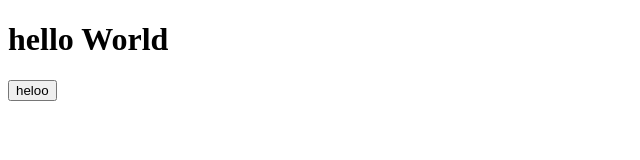
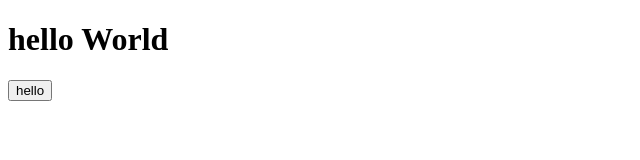
Before and after one commit to Kumarsauravk/basic-Html, a plain HTML site: page index.html in a window 1280 px wide. Shown: the full height of the page, 0-640 px from the left. Drawn offline with Linux system fonts and the light colour scheme.

Commit message:
Update index.html

```diff
--- a/index.html
+++ b/index.html
@@ -8,7 +8,7 @@
 <h1>hello World</h1>
 <body>
     <button>
-        heloo
+        hello
     </button>
 </body>
 </html>
```
